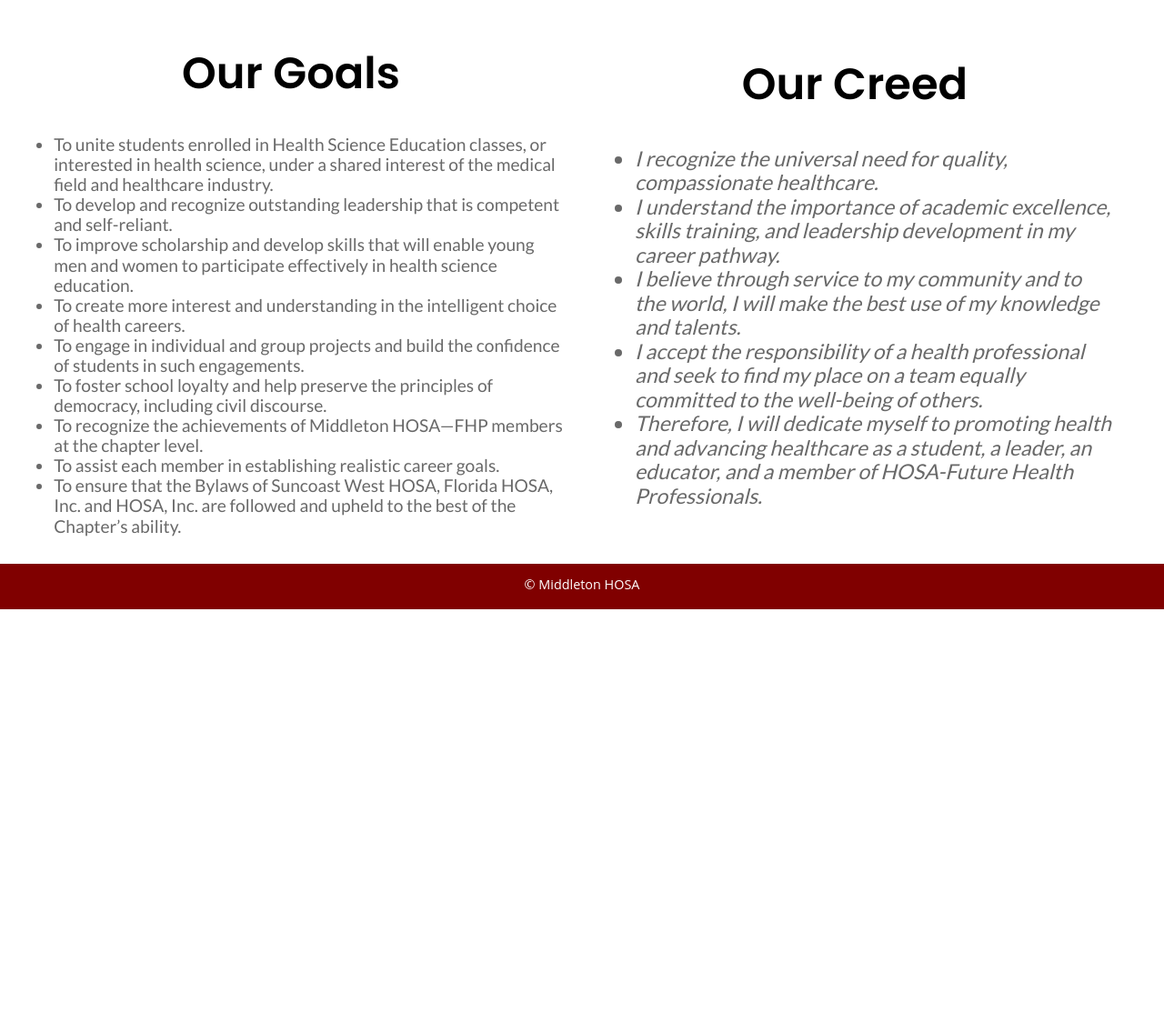
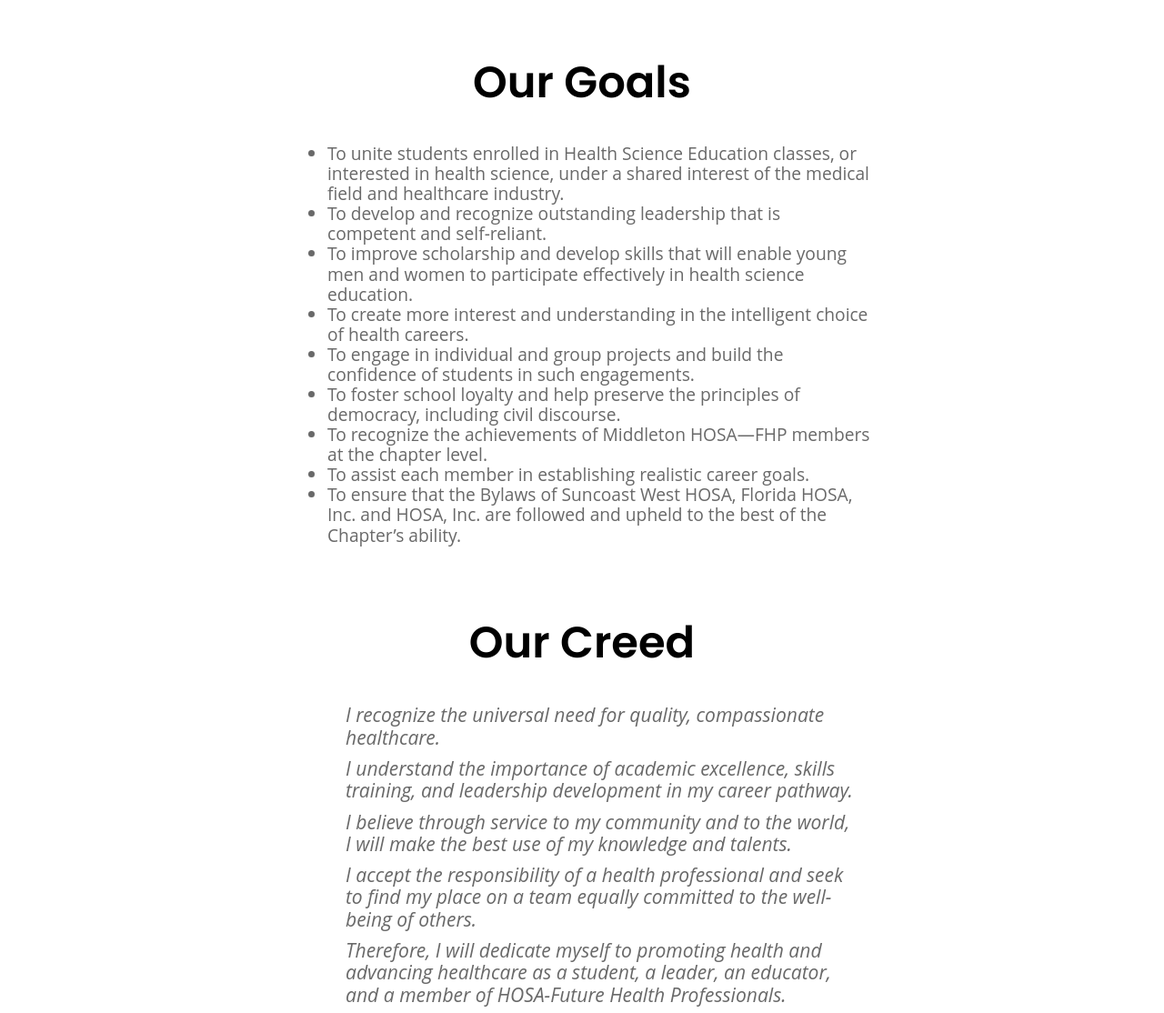
Before and after one commit to akhilyeddula/HOSAWebsite, a plain HTML site: page aboutus.html in a window 1280 px wide. Shown: the part 1686-2800 px from the top of the page at 91% size. Before the commit the page ends 2356 px from the top, so only its background shows below. Drawn offline with Linux system fonts and the light colour scheme.

Commit message:
Finished About Us

```diff
--- a/aboutus.html
+++ b/aboutus.html
@@ -89,10 +89,8 @@
 					<img src="./assets/images/About_SLCPhoto.JPG" alt="HOSA SLC Group Picture" class="whoweare-picture">
 				</div>
 			</section>
-			<section id="aboutus">
-				<div id="aboutus" class="flex center-div">
-					<section id="Our-Goals">
-						<div class="container">
+			<section id="our-goals-creed" class="flex">
+				<div id="Our-Goals">
 					<h2 class="heading">Our Goals</h2>
 						<ul class="list-text center-div">
 							<li>To unite students enrolled in Health Science Education classes, or interested in health science, under a shared interest of the medical field and healthcare industry.</li>
@@ -106,10 +104,8 @@
 							<li>To ensure that the Bylaws of Suncoast West HOSA, Florida HOSA, Inc. and HOSA, Inc. are followed and upheld to the best of the Chapter’s ability.</li>
 						</ul>
 					</div>
-					</section>
 
-					<section id="Our-Creed">
-						<div class="container">
+				<div id="Our-Creed">
 					<h2 class="heading">Our Creed</h2>
 					<ul class="list-text italics">
 						<li>I recognize the universal need for quality, compassionate healthcare.</li>
@@ -120,8 +116,6 @@
 					</ul>
 				</div>
 			</section>
-				</div>
-			</section>
 		</main>
 		<div class="footer">
       <p class="paragraphtext">&copy; Middleton HOSA</p>
--- a/css/stylesheet.css
+++ b/css/stylesheet.css
@@ -41,7 +41,7 @@ p {
 }
 
 li {
-    font-family: "Lato";
+    font-family: "Open Sans";
 }
 
 /* Sitewide General Items */
@@ -494,24 +494,33 @@ nav ul .mainnav ul li a {
 }
 
 .list-text li {
-	font-family: "Lato";
+	font-family: "Open Sans";
 	font-size: 1.2em;
 	color: dimgrey;
 	max-width: 600px;
 }
 
-#aboutus .flex {
-	display: inline-flex;
+#our-goals-creed {
+	display: flex;
 	justify-content: center;
     align-items: center;
 	flex-wrap: wrap;
 }
 
+#our-goals-creed div {
+	margin: 20px;
+}
+
 #Our-Creed .list-text {
-	font-family: "Lato";
-	font-size: 1.2em;
+	font-family: "Open Sans";
+	font-size: 1.1em;
 	color: dimgrey;
 	max-width: 600px;
+	list-style: none;
+}
+
+#Our-Creed li {
+	margin: 0px 0px 10px 0px;
 }
 
 /* Meet the Officers CSS */
```
Lines whose indentation alone changed are shown as unchanged.
